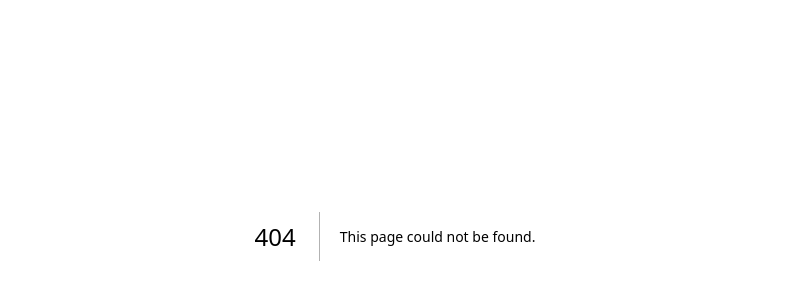
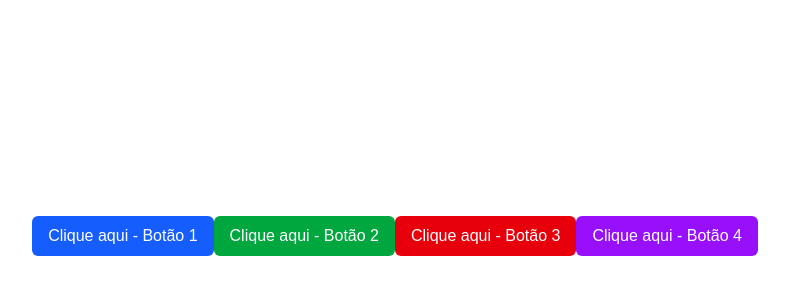
Before and after one commit to Wiillboss/react, a Next.js app in the folder react_primeiro_projeto/: page /estados_eventos in a window 1280 px wide. Before the commit this address had no page. Shown: the part 164-464 px from the top of the page, without its empty margins (245-1034 px from the left). Built offline with nearby package versions, Linux system fonts and the light colour scheme.

Commit message:
evento de click

```diff
--- /dev/null
+++ b/react_primeiro_projeto/app/estados_eventos/page.tsx
@@ -0,0 +1,44 @@
+"use client";
+
+const Page_estados_eventos_click = () => {
+    function handleClick() {
+        alert("Botão clicado 1!");
+    }
+
+    const handleClick2 = () => {
+        alert("Botão clicado 4!");
+    }
+
+    return (
+        <div className="w-screen h-screen flex justify-center items-center">
+            <button
+                className="px-4 py-2 bg-blue-600 text-white rounded-md hover:bg-blue-700"
+                onClick={handleClick}>
+                Clique aqui - Botão 1
+            </button>
+
+            <button
+                className="px-4 py-2 bg-green-600 text-white rounded-md hover:bg-green-700"
+                onClick={function click() {
+                    alert("Botão clicado 2!");
+                }}>
+                Clique aqui - Botão 2
+            </button>
+
+            <button
+                className="px-4 py-2 bg-red-600 text-white rounded-md hover:bg-red-700"
+                onClick={() => alert("Botão clicado 3!")}>
+                Clique aqui - Botão 3
+            </button>
+
+            <button
+                className="px-4 py-2 bg-purple-600 text-white rounded-md hover:bg-purple-700"
+                onClick={handleClick2}>
+                Clique aqui - Botão 4
+            </button>
+        </div>
+    );
+}
+
+
+export default Page_estados_eventos_click;
```
